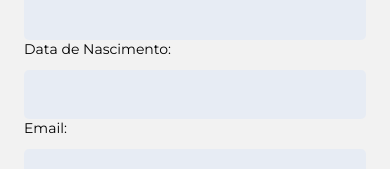
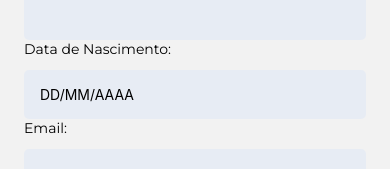
Before and after one commit to PipocaAgil-Grupo-Bordo/ciclo-agil-mobile, a React Native app: screen /SignUp in a window 390 px wide. Shown: the part 242-411 px from the top of the page. Built offline with nearby package versions, Linux system fonts and the light colour scheme; no server answers.

Commit message:
add placeholder to birthdate input

```diff
--- a/src/components/GenericInput/style.tsx
+++ b/src/components/GenericInput/style.tsx
@@ -11,8 +11,7 @@ export const StyledLabel = styled(StyledText)`
 export const StyledInput = styled.TextInput<StyledInputProps>`
   background-color: #e7ecf4;
   border-radius: 5px;
-  padding-top: 16px;
-  padding-bottom: 16px;
+  padding: 16px;
   border: ${(props) => (props.errors && props.errors[props.name] ? "#FF0000" : "none")};
 `;
 
--- a/src/pages/SignUp/Inputs/index.tsx
+++ b/src/pages/SignUp/Inputs/index.tsx
@@ -5,31 +5,37 @@ const Inputs: React.FC<any> = ({ control, errors }) => {
   const inputsData = [
     {
       label: "Como eu gostaria de ser chamada:",
-      name: "name"
+      name: "name",
+      placeholder:""
     },
     {
       label: "Data de Nascimento:",
-      name: "birthdate"
+      name: "birthdate",
+      placeholder:"DD/MM/AAAA"
     },
     {
       label: "Email:",
-      name: "email"
+      name: "email",
+      placeholder:""
     },
     {
       label: "Repita o email:",
-      name: "confirmEmail"
+      name: "confirmEmail",
+      placeholder:""
     },
     {
       label: "Senha:",
-      name: "password"
+      name: "password",
+      placeholder:""
     },
     {
       label: "Repita a senha:",
-      name: "confirmPassword"
+      name: "confirmPassword",
+      placeholder:""
     }
   ];
   return inputsData.map((input, i) => (
-    <GenericInput key={i} label={input.label} name={input.name} control={control} errors={errors} />
+    <GenericInput key={i} label={input.label} name={input.name} textAlign="left" placeholder={input.placeholder} control={control} errors={errors} />
   ));
 };
 
```
